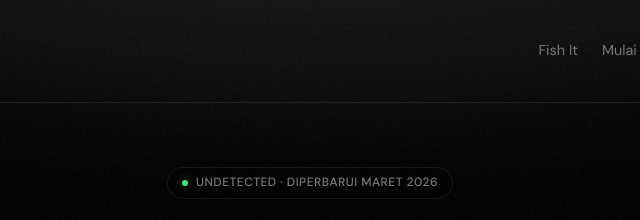
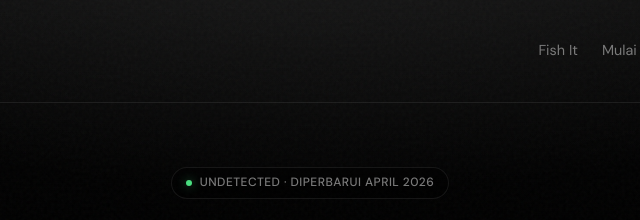
Before and after one commit to vorahubjaya-design/ssst, a plain HTML site: page index.html in a window 1280 px wide. Shown: the top 220 px of the page, 330-970 px from the left. Drawn offline with Linux system fonts and the light colour scheme.

Commit message:
Update index.html

```diff
--- a/index.html
+++ b/index.html
@@ -440,7 +440,7 @@
       <div class="hero">
         <div class="badge">
           <span class="badge-dot" aria-hidden="true"></span>
-          Undetected · Diperbarui Maret 2026
+          Undetected · Diperbarui April 2026
         </div>
         <h1>fish.better</h1>
         <p class="tagline">
```
